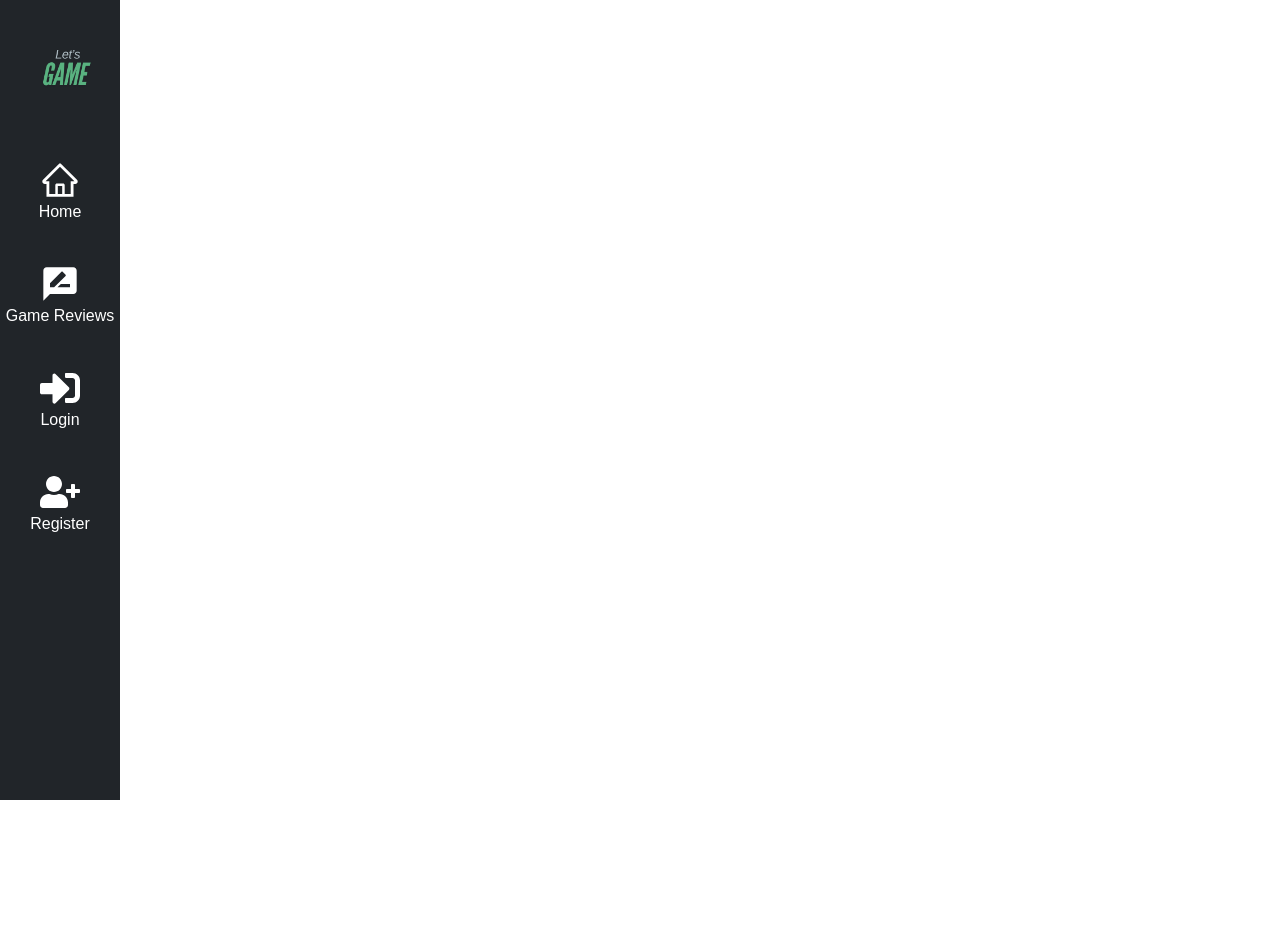
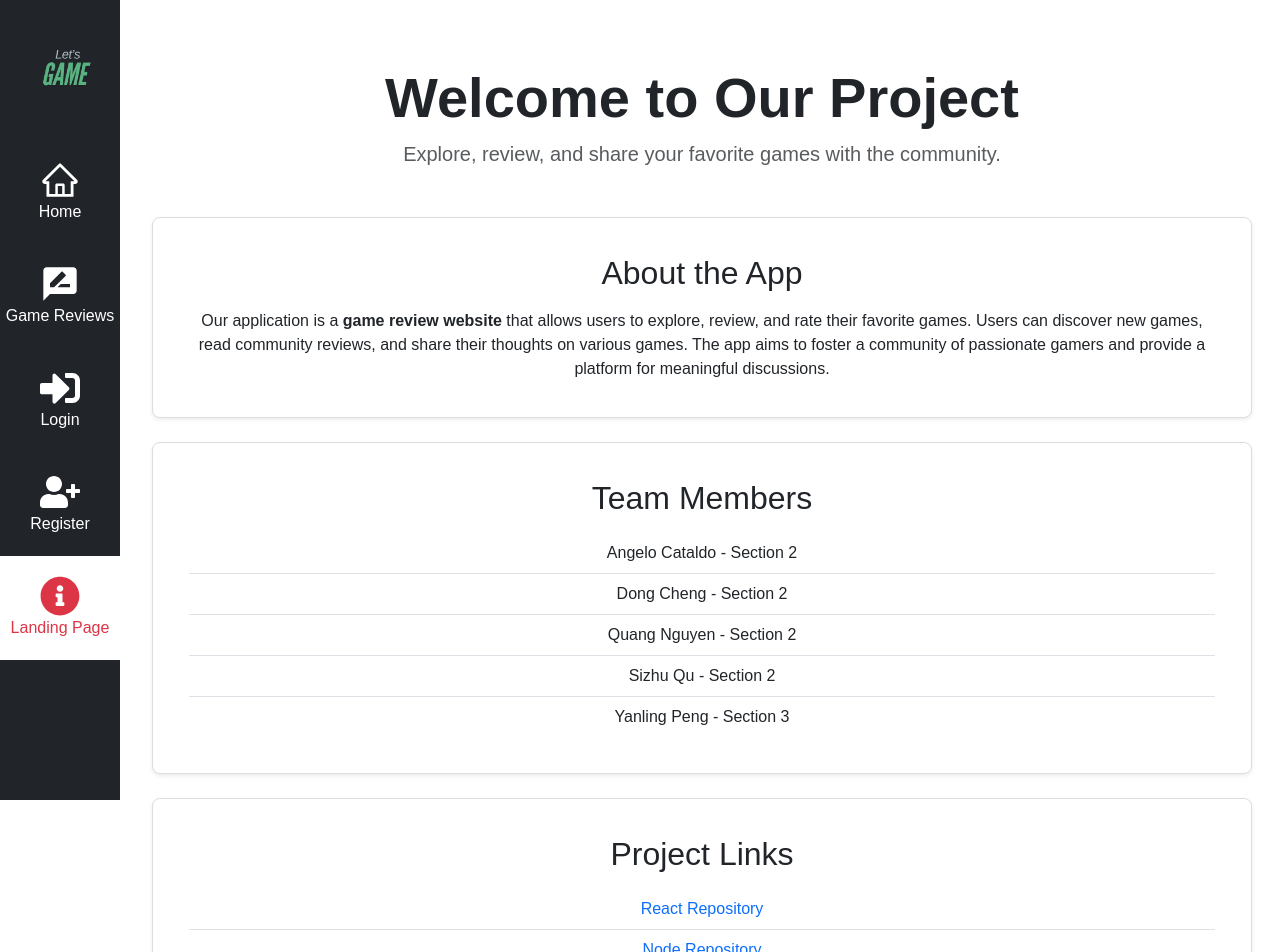
Before and after one commit to GameHorizonDev/cs5610-final-project, a React (Create React App) app: page /landing in a window 1280 px wide. Shown: the top 952 px of the page. Before the commit the page ends 800 px from the top, so only its background shows below. Built offline with nearby package versions, Linux system fonts and the light colour scheme; no server answers.

Commit message:
landing page

```diff
--- a/src/App.tsx
+++ b/src/App.tsx
@@ -16,6 +16,7 @@ import GameReview from './Pages/GameReviews';
 import SingleReview from './Pages/SingleReview';
 import ReviewEditor from './Pages/ReviewEditor';
 import UserProfilePage from './Pages/UserProfilePage';
+import LandingPage from './Pages/LandingPage';
 
 function App() {
   return (
@@ -38,9 +39,10 @@ function App() {
             <Route path="/view-game/:gameId" element={<ViewGamePage />} />
             <Route path='/profile/bookmarked-reviews' element={<BookmarkedReviews />} />
             <Route path='/profile/favorite-games' element={<FavoritedGames />} />
-            <Route path="GameReviews/:gameId" element={<GameReview />} />
-            <Route path="GameReviews/:gameId/review/:revId" element={<SingleReview />} />
-            <Route path="GameReviews/:gameId/review/:revId/edit" element={<ReviewEditor />} />
+            <Route path="/GameReviews/:gameId" element={<GameReview />} />
+            <Route path="/GameReviews/:gameId/review/:revId" element={<SingleReview />} />
+            <Route path="/GameReviews/:gameId/review/:revId/edit" element={<ReviewEditor />} />
+            <Route path='/landing' element={<LandingPage />} />
           </Routes>
         </div>
       </Router>
--- a/src/Components/Navigation.tsx
+++ b/src/Components/Navigation.tsx
@@ -1,7 +1,7 @@
 import React from "react";
 import { Link, useLocation } from "react-router-dom";
 import { AiOutlineHome } from "react-icons/ai";
-import { FaSignInAlt, FaUserPlus, FaUserCircle } from "react-icons/fa";
+import { FaSignInAlt, FaUserPlus, FaUserCircle, FaInfoCircle } from "react-icons/fa";
 import { MdRateReview } from "react-icons/md";
 import { getCurrUserId } from "../API/user";
 import { useState, useEffect } from "react";
@@ -37,7 +37,12 @@ export default function Navigation() {
         { label: "Game Reviews", path: "/view-game/default", icon: MdRateReview },
     ];
 
-    const links = isLoggedIn ? [...commonLinks, ...authLinks] : [...commonLinks, ...guestLinks];
+    const endingLinks = [
+        { label: "Landing Page", path: "/landing", icon: FaInfoCircle }
+    ]
+
+    let links = isLoggedIn ? [...commonLinks, ...authLinks] : [...commonLinks, ...guestLinks];
+    links = [...links, ...endingLinks]
 
     return (
         <div
--- /dev/null
+++ b/src/Pages/LandingPage.tsx
@@ -0,0 +1,63 @@
+function LandingPage() {
+    return (
+        <div className="container mt-5">
+            <div className="text-center mb-5">
+                <h1 className="display-4 fw-bold">Welcome to Our Project</h1>
+                <p className="lead text-muted">
+                    Explore, review, and share your favorite games with the community.
+                </p>
+            </div>
+            <div className="card shadow-sm mb-4">
+                <div className="card-body">
+                    <h2 className="card-title mb-3">About the App</h2>
+                    <p className="card-text">
+                        Our application is a <strong>game review website</strong> that allows users to explore, review, and rate their favorite games.
+                        Users can discover new games, read community reviews, and share their thoughts on various games.
+                        The app aims to foster a community of passionate gamers and provide a platform for meaningful discussions.
+                    </p>
+                </div>
+            </div>
+            <div className="card shadow-sm mb-4">
+                <div className="card-body">
+                    <h2 className="card-title mb-3">Team Members</h2>
+                    <ul className="list-group list-group-flush">
+                        <li className="list-group-item">Angelo Cataldo - Section 2</li>
+                        <li className="list-group-item">Dong Cheng - Section 2</li>
+                        <li className="list-group-item">Quang Nguyen - Section 2</li>
+                        <li className="list-group-item">Sizhu Qu - Section 2</li>
+                        <li className="list-group-item">Yanling Peng - Section 3</li>
+                    </ul>
+                </div>
+            </div>
+            <div className="card shadow-sm">
+                <div className="card-body">
+                    <h2 className="card-title mb-3">Project Links</h2>
+                    <ul className="list-group list-group-flush">
+                        <li className="list-group-item">
+                            <a
+                                href="https://github.com/GameHorizonDev/cs5610-final-project"
+                                target="_blank"
+                                rel="noopener noreferrer"
+                                className="text-decoration-none"
+                            >
+                                <i className="bi bi-github"></i> React Repository
+                            </a>
+                        </li>
+                        <li className="list-group-item">
+                            <a
+                                href="https://github.com/GameHorizonDev/cs5610-final-server"
+                                target="_blank"
+                                rel="noopener noreferrer"
+                                className="text-decoration-none"
+                            >
+                                <i className="bi bi-github"></i> Node Repository
+                            </a>
+                        </li>
+                    </ul>
+                </div>
+            </div>
+        </div>
+    );
+}
+
+export default LandingPage;
--- a/src/Pages/SearchResultPage.tsx
+++ b/src/Pages/SearchResultPage.tsx
@@ -55,8 +55,12 @@ export default function SearchResultPage({ limit = -1, header }: { header: Strin
         };
         const fetchGames = async () => {
             setLoading(true);
-            const games = await getGamesBySubStringTitle(search_query || '');
-            setFoundGames(games);
+            try {
+                const games = await getGamesBySubStringTitle(search_query || '');
+                setFoundGames(games);
+            } catch {
+                setFoundGames([]);
+            }
             setLoading(false);
         };
         fetchGames();
```
